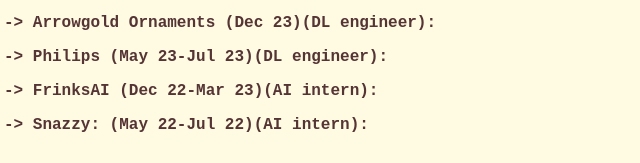
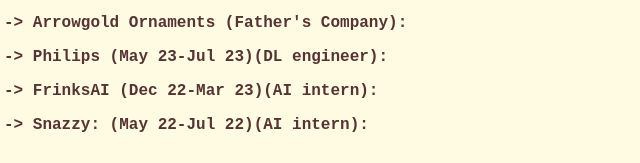
Before and after one commit to utkd135/UtKarShDoshi.github.io, a plain HTML site: page index.html in a window 1280 px wide. Shown: the part 445-608 px from the top of the page, 236-876 px from the left. Drawn offline with Linux system fonts and the light colour scheme.

Commit message:
Update index.html

```diff
--- a/index.html
+++ b/index.html
@@ -177,7 +177,7 @@ p {
 
       <div class="section">
         <h2 class="section-title">Work Experience</h2>
-        <h3 class="sub_section-title" onclick="toggleContent('wp1')">-> Arrowgold Ornaments (Dec 23)(DL engineer): </h3>
+        <h3 class="sub_section-title" onclick="toggleContent('wp1')">-> Arrowgold Ornaments (Father's Company): </h3>
           <div class="block_hidden" id="wp1">
           <p>
             <li>Completely automated the task of matching ornaments with the corresponding wax mould. </li>
```
